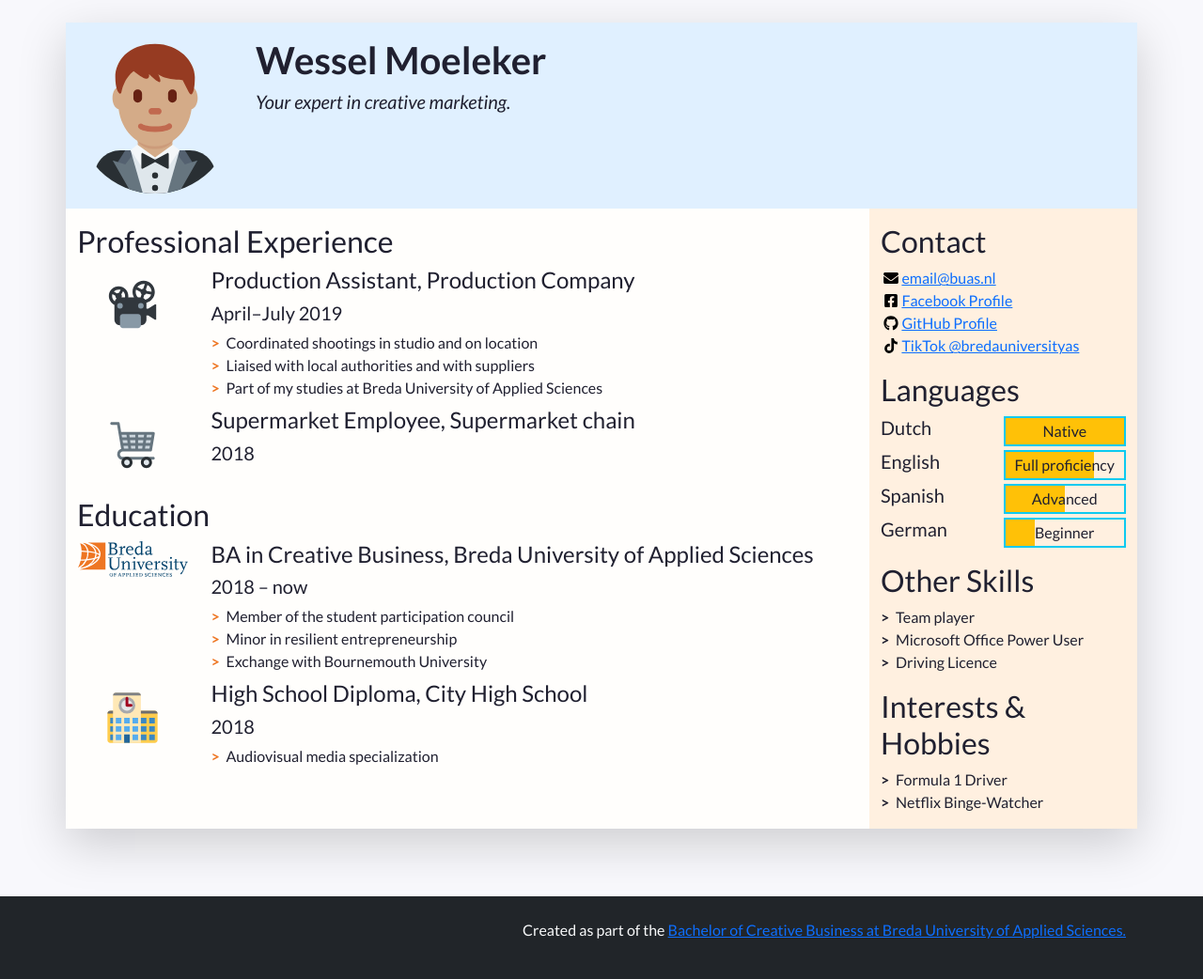
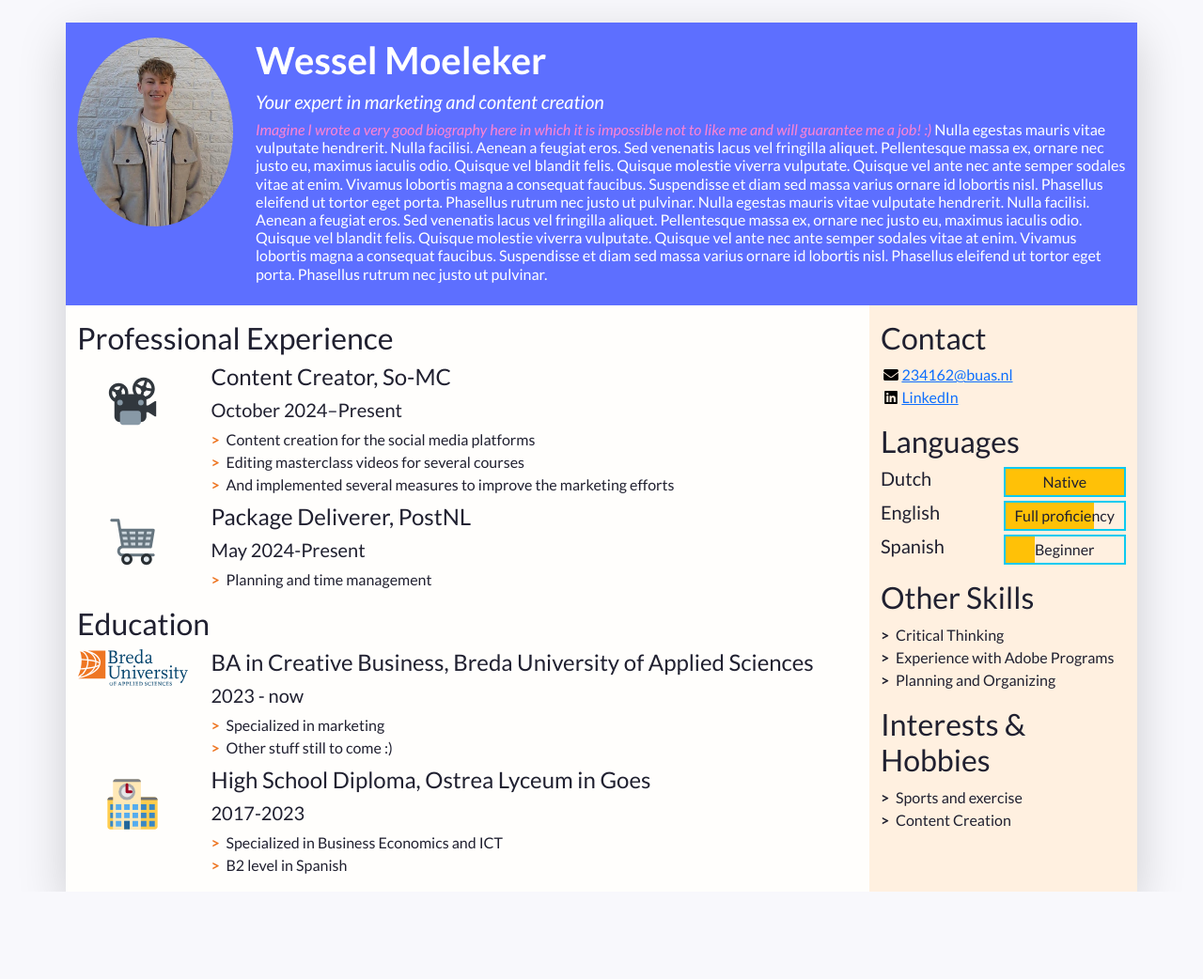
Before and after one commit to WesselAtBUas/BUasPRJ4, a plain HTML site: page index.html in a window 1280 px wide. Shown: the whole page at 94% size. After the commit the page ends 949 px from the top, so only its background shows below. Drawn offline with nearby package versions, Linux system fonts and the light colour scheme.

Commit message:
Changed the text color, edit the bio

```diff
--- a/css/styles.css
+++ b/css/styles.css
@@ -2,6 +2,17 @@
 
 /* Import declaration to use Google Fonts - check https://fonts.google.com/ for details */
 @import url('https://fonts.googleapis.com/css2?family=Lato:ital,wght@0,400;0,700;1,400;1,700&display=swap');
+
+/*My own styles */
+.pink-text {
+color: #FF84D4;
+font-style: italic;
+
+}
+
+.white-text {
+	color: #FFFFFF
+}
 
 /* Styles for the body */
 
@@ -14,7 +25,7 @@ body {
 /* Styles for custom classes in the document. (There are more, try to find them out!) */
 
 .resume-header {
-    background-color: #e0f0ff;
+    background-color: #5D6FFF;
 }
 
 .resume-main {
--- a/index.html
+++ b/index.html
@@ -11,7 +11,7 @@
     <link href="https://cdn.jsdelivr.net/npm/bootstrap@5.3.3/dist/css/bootstrap.min.css" rel="stylesheet" integrity="sha384-QWTKZyjpPEjISv5WaRU9OFeRpok6YctnYmDr5pNlyT2bRjXh0JMhjY6hW+ALEwIH" crossorigin="anonymous">
     <!-- -->
 
-    <!-- Links to our additional CSS styles -->
+    <!-- Links to our additional CSS styles Should be last -->
     <link rel="stylesheet" href="css/styles.css">
 
     <title>Wessel Moeleker's Resumé</title>
@@ -43,16 +43,22 @@
             "w-100" makes sure the image takes the full width of the column it's in
             "rounded-circle" cuts a circle around the image
           -->
-          <img class="w-100 rounded-circle my-3" src="images/portrait.svg" alt="Portrait of Firstname Lastname" width="160">
+          <img class="w-100 rounded-circle my-3" src="images/portrait.jpg" alt="Portrait of Wessel Moeleker" width="160">
         </div>
         <!--
           A container to wrap around your name and tagline. Full-width at small size, then columns of increasing size.
         -->
         <div class="col-12 col-sm-8 col-md-9 col-lg-10 my-3 header-content">
-          <h1 class="fw-bolder">Wessel Moeleker</h1>
-          <h5 class="fst-italic tagline">Your expert in creative marketing.</h5>
+          <h1 class="fw-bolder white-text">Wessel Moeleker</h1>
+          <h5 class="fst-italic tagline white-text">Your expert in marketing and content creation</h5>
+			<h6>
+  				<span class="pink-text">Imagine I wrote a very good biography here in which it is impossible not to like me and will guarantee me a job! :)</span>
+  					<span class="white-text"> Nulla egestas mauris vitae vulputate hendrerit. Nulla facilisi. Aenean a feugiat eros. Sed venenatis lacus vel fringilla aliquet. Pellentesque massa ex, ornare nec justo eu, maximus iaculis odio. Quisque vel blandit felis. Quisque molestie viverra vulputate. Quisque vel ante nec ante semper sodales vitae at enim. Vivamus lobortis magna a consequat faucibus. Suspendisse et diam sed massa varius ornare id lobortis nisl. Phasellus eleifend ut tortor eget porta. Phasellus rutrum nec justo ut pulvinar. Nulla egestas mauris vitae vulputate hendrerit. Nulla facilisi. Aenean a feugiat eros. Sed venenatis lacus vel fringilla aliquet. Pellentesque massa ex, ornare nec justo eu, maximus iaculis odio. Quisque vel blandit felis. Quisque molestie viverra vulputate. Quisque vel ante nec ante semper sodales vitae at enim. Vivamus lobortis magna a consequat faucibus. Suspendisse et diam sed massa varius ornare id lobortis nisl. Phasellus eleifend ut tortor eget porta. Phasellus rutrum nec justo ut pulvinar.</span>
+			</h6>
+
         </div>
       </header>
+
 
       <!--
         Another row in the Bootstrap grid, for the rest of the résumé.
@@ -84,13 +90,13 @@
                   <img class="biography-logo mw-100 d-block mx-auto" src="images/employers/projector.svg" alt="Company logo" width="80">
                 </div>
                 <div class="biography-contents col-9 col-sm-10 col-md-9 col-lg-10">
-                  <h4>Production Assistant, Production Company</h4>
-                  <h5>April&ndash;July 2019</h5>
+                  <h4>Content Creator, So-MC</h4>
+                  <h5>October 2024–Present</h5>
                   <!-- Use the list below to talk about your achievements -->
                   <ul class="biography-details list-unstyled">
-                    <li>Coordinated shootings in studio and on location</li>
-                    <li>Liaised with local authorities and with suppliers</li>
-                    <li>Part of my studies at Breda University of Applied Sciences</li>
+                    <li>Content creation for the social media platforms</li>
+                    <li>Editing masterclass videos for several courses</li>
+                    <li>And implemented several measures to improve the marketing efforts</li>
                   </ul>
                 </div>
               </li>
@@ -102,9 +108,12 @@
                   <img class="biography-logo mw-100 d-block mx-auto" src="images/employers/trolley.svg" alt="Company logo" width="80">
                 </div>
                 <div class="biography-contents col-9 col-sm-10 col-md-9 col-lg-10">
-                  <h4>Supermarket Employee, Supermarket chain</h4>
-                  <h5>2018</h5>
+                  <h4>Package Deliverer, PostNL</h4>
+                  <h5>May 2024-Present</h5>
                   <!-- This entry doesn't have a list of achievements, but you can copy-paste the one from above -->
+				  <ul class="biography-details list-unstyled">
+                    <li>Planning and time management</li>
+                  </ul>
                 </div>
               </li>
 
@@ -124,12 +133,11 @@
                 </div>
                 <div class="biography-contents col-9 col-sm-10 col-md-9 col-lg-10">
                   <h4>BA in Creative Business, Breda University of Applied Sciences</h4>
-                  <h5>2018&nbsp;&ndash;&nbsp;now</h5>
+                  <h5>2023 - now</h5>
                   <!-- Use the list below to talk about minors, exchanges, extra-curricular activities. -->
                   <ul class="biography-details list-unstyled">
-                    <li>Member of the student participation council</li>
-                    <li>Minor in resilient entrepreneurship</li>
-                    <li>Exchange with Bournemouth University</li>
+                    <li>Specialized in marketing</li>
+					  <li>Other stuff still to come :)</li>
                   </ul>
                 </div>
               </li>
@@ -140,10 +148,12 @@
                   <img class="biography-logo mw-100 d-block mx-auto" src="images/schools/school.svg" alt="School logo" width="80">
                 </div>
                 <div class="biography-contents col-9 col-sm-10 col-md-9 col-lg-10">
-                  <h4>High School Diploma, City High School</h4>
-                  <h5>2018</h5>
+                  <h4>High School Diploma, Ostrea Lyceum in Goes</h4>
+                  <h5>2017-2023</h5>
                   <ul class="biography-details list-unstyled">
-                    <li>Audiovisual media specialization</li>
+                    <li>Specialized in Business Economics and ICT</li>
+					  <li>B2 level in Spanish</li>
+
                   </ul>
                 </div>
               </li>
@@ -174,25 +184,13 @@
               <li class="contact-item">
                 <a class="d-flex align-items-center" href="mailto:email@buas.nl" target="_blank">
                   <img class="contact-icon" src="images/icons/envelope.svg" alt="Email">
-                  email@buas.nl
-                </a>
+                234162@buas.nl
+              </a>
               </li>
               <li class="contact-item">
-                <a class="d-flex align-items-center" href="https://facebook.com/" target="_blank">
-                  <img class="contact-icon" src="images/icons/facebook.svg" alt="Facebook">
-                  Facebook Profile
-                </a>
-              </li>
-              <li class="contact-item">
-                <a class="d-flex align-items-center" href="https://github.com/" target="_blank">
-                  <img class="contact-icon" src="images/icons/github.svg" alt="LinkedIn">
-                  GitHub Profile
-                </a>
-              </li>
-              <li class="contact-item">
-                <a class="d-flex align-items-center" href="https://www.tiktok.com/@bredauniversityas" target="_blank">
-                  <img class="contact-icon" src="images/icons/tiktok.svg" alt="Mobile Phone">
-                  TikTok @bredauniversityas
+                <a class="d-flex align-items-center" href="https://www.linkedin.com/in/wesselmoeleker/" target="_blank">
+                  <img class="contact-icon" src="images/icons/linkedin.svg" alt="Mobile Phone">
+                  LinkedIn
                 </a>
               </li>
             </ul>
@@ -224,14 +222,6 @@
                 <h5 class="language-name w-50">Spanish</h5>
                 <div class="language-level w-50 border border-info border-2 position-relative">
                   <!-- The div below is a progress bar. Choose between w-25, w-50, w-75 and w-100 to show your level of fluency -->
-                  <div class="language-progress position-absolute bg-warning h-100 w-50"></div>
-                  <h6 class="position-absolute w-100 text-center top-0 py-1">Advanced</h6>
-                </div>
-              </li>
-              <li class="language-item d-flex mb-1">
-                <h5 class="language-name w-50">German</h5>
-                <div class="language-level w-50 border border-info border-2 position-relative">
-                  <!-- The div below is a progress bar. Choose between w-25, w-50, w-75 and w-100 to show your level of fluency -->
                   <div class="language-progress position-absolute bg-warning h-100 w-25"></div>
                   <h6 class="position-absolute w-100 text-center top-0 py-1">Beginner</h6>
                 </div>
@@ -244,9 +234,9 @@
           <section class="my-3 aside-section">
             <h2>Other Skills</h2>
             <ul class="skill-list list-unstyled">
-              <li class="skill-item">Team player</li>
-              <li class="skill-item">Microsoft Office Power User</li>
-              <li class="skill-item">Driving Licence</li>
+              <li class="skill-item">Critical Thinking</li>
+              <li class="skill-item">Experience with Adobe Programs</li>
+              <li class="skill-item">Planning and Organizing&nbsp;&nbsp;</li>
             </ul>
           </section>
 
@@ -255,21 +245,13 @@
           <section class="my-3 aside-section">
             <h2>Interests &amp; Hobbies</h2>
             <ul class="skill-list list-unstyled">
-              <li class="skill-item">Formula 1 Driver</li>
-              <li class="skill-item">Netflix Binge-Watcher</li>
+              <li class="skill-item">Sports and exercise</li>
+              <li class="skill-item">Content Creation</li>
             </ul>
           </section>
 
         </aside>
       </div>
     </div>
-
-    <!-- And now, a footer! -->
-    <footer class="bg-dark mt-sm-5 py-4 text-light">
-      <p class="container text-end">
-        Created as part of the <a href="https://www.buas.nl/en/programmes/creative-business" target="_blank">Bachelor of Creative Business at Breda University of Applied Sciences.</a>
-      </p>
-    </footer>
-
   </body>
 </html>
```
Also changed, not shown: images/portrait.jpg (added).
